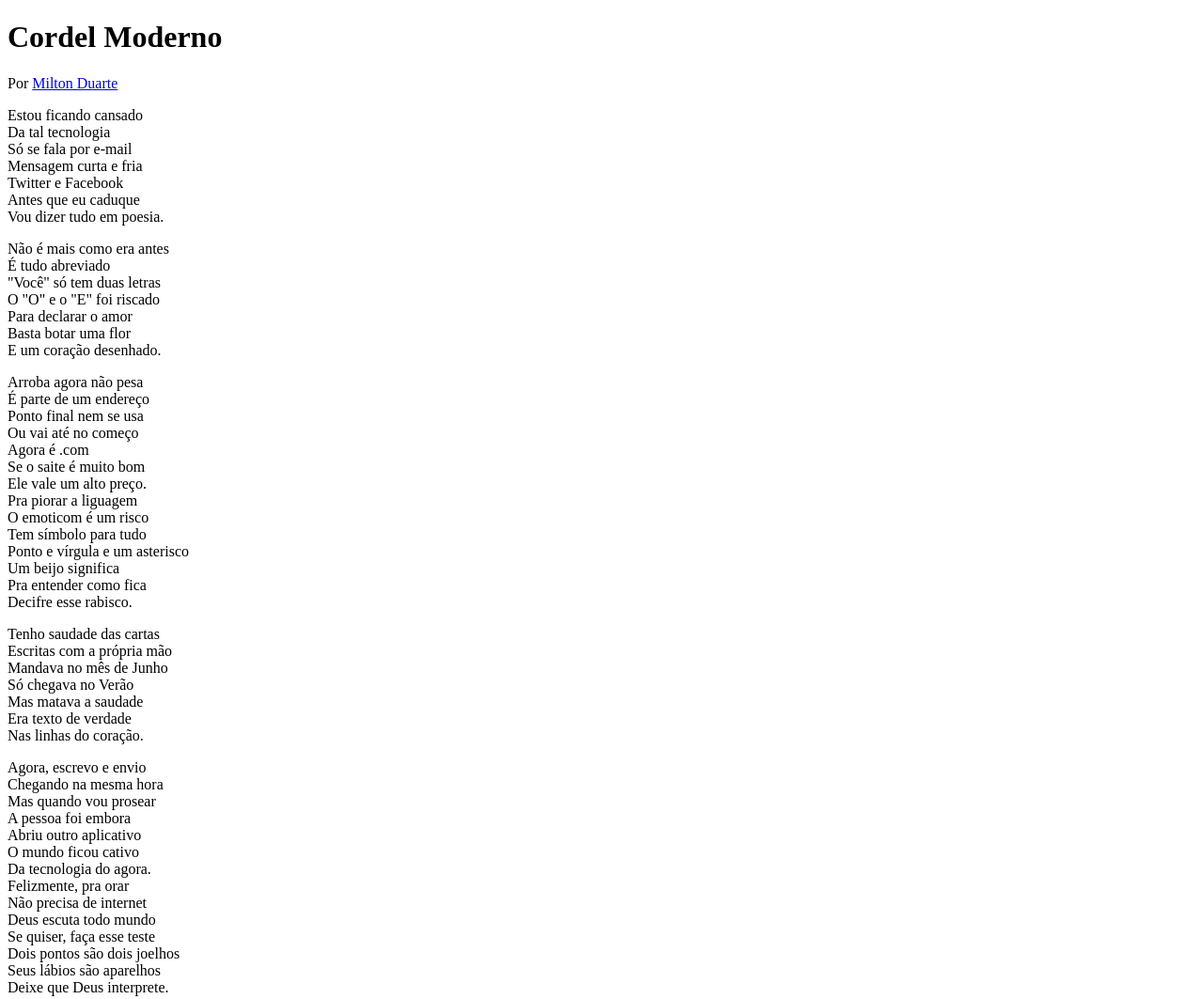
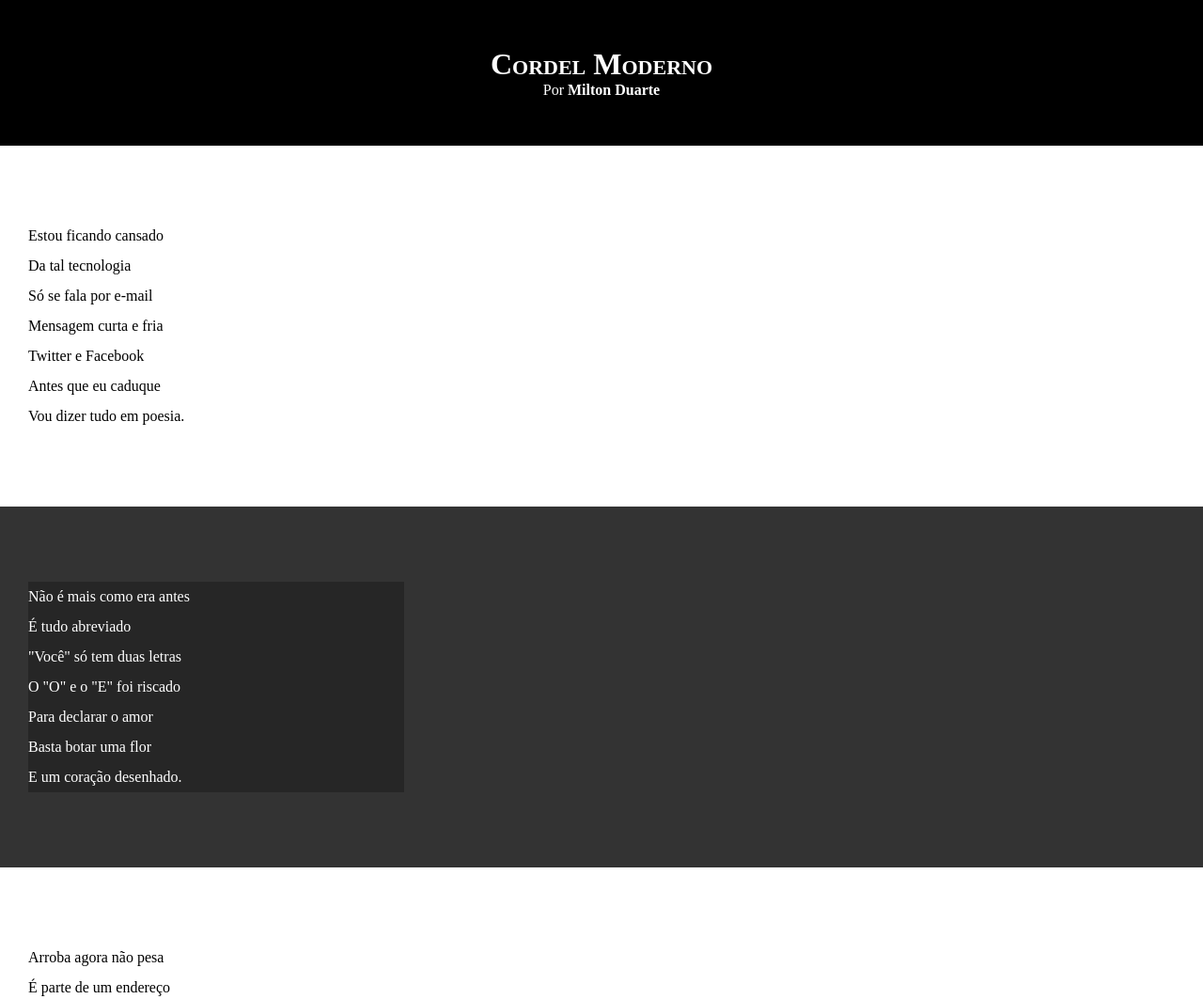
Before and after one commit to andersonkurt/html-css, a plain HTML site: page desafios/desafio-12/index.html in a window 1280 px wide. Shown: the top 1063 px of the page at 94% size. Drawn offline with Linux system fonts and the light colour scheme.

Commit message:
Atualizei estilos dos textos e blocos

```diff
--- a/desafios/desafio-12/estilo/style.css
+++ b/desafios/desafio-12/estilo/style.css
@@ -1 +1,65 @@
 @charset "UTF-8";
+
+* {
+    margin: 0px;
+    padding: 0px;
+}
+
+html, body {
+    min-height: 100vh;
+    background-color: darkgray;
+}
+
+header {
+    background-color: black;
+    color: white;
+    text-align: center;
+}
+
+header > h1 {
+    padding-top: 50px;
+    font-variant: small-caps;
+}
+
+header > p {
+    padding-bottom: 50px;
+}
+
+header a, footer a {
+    color: white;
+    text-decoration: none;
+    font-weight: bolder;
+}
+
+header a:hover, footer a:hover {
+    text-decoration: underline;
+}
+
+section.normal {
+    background-color: white;
+    color: black;
+}
+
+section {
+    padding-top: 10vh;
+    padding-bottom: 10vh;
+    line-height: 2em;
+    padding-left: 30px;
+}
+
+section.imagem {
+    background-color: rgb(51, 51, 51);
+    color: white;
+}
+
+section.imagem > p {
+    width: 400px;
+    background-color: rgba(0,0,0,0.253);
+}
+
+footer {
+    background-color: black;
+    color: white;
+    text-align: center;
+    padding: 10px;
+}
--- a/desafios/desafio-12/index.html
+++ b/desafios/desafio-12/index.html
@@ -17,7 +17,7 @@
         </p>
     </header>
 
-    <section>
+    <section class="normal">
         <p>
             Estou ficando cansado <br>
             Da tal tecnologia <br>
@@ -29,7 +29,7 @@
                 </section>
         </p>
 
-    <section>
+    <section class="imagem">
         <p>
             Não é mais como era antes <br>
             É tudo abreviado <br>
@@ -41,7 +41,7 @@
         </p>
     </section>
 
-    <section>
+    <section class="normal">
         <p>
             Arroba agora não pesa <br>
             É parte de um endereço <br>
@@ -60,7 +60,7 @@
         </p>
     </section>
 
-    <section>
+    <section class="imagem">
         <p>
             Tenho saudade das cartas <br>
             Escritas com a própria mão <br>
@@ -72,7 +72,7 @@
         </p>
     </section>
 
-    <section>
+    <section class="normal">
         <p>
             Agora, escrevo e envio <br>
             Chegando na mesma hora <br>
@@ -81,6 +81,9 @@
             Abriu outro aplicativo <br>
             O mundo ficou cativo <br>
             Da tecnologia do agora. <br>
+        </p>
+
+            <p>
                 Felizmente, pra orar <br>
                 Não precisa de internet <br>
                 Deus escuta todo mundo <br>
@@ -89,6 +92,7 @@
                 Seus lábios são aparelhos <br>
                 Deixe que Deus interprete. <br>
             </p>
+
     </section>
 
     <footer>
```
Lines whose indentation alone changed are shown as unchanged.
